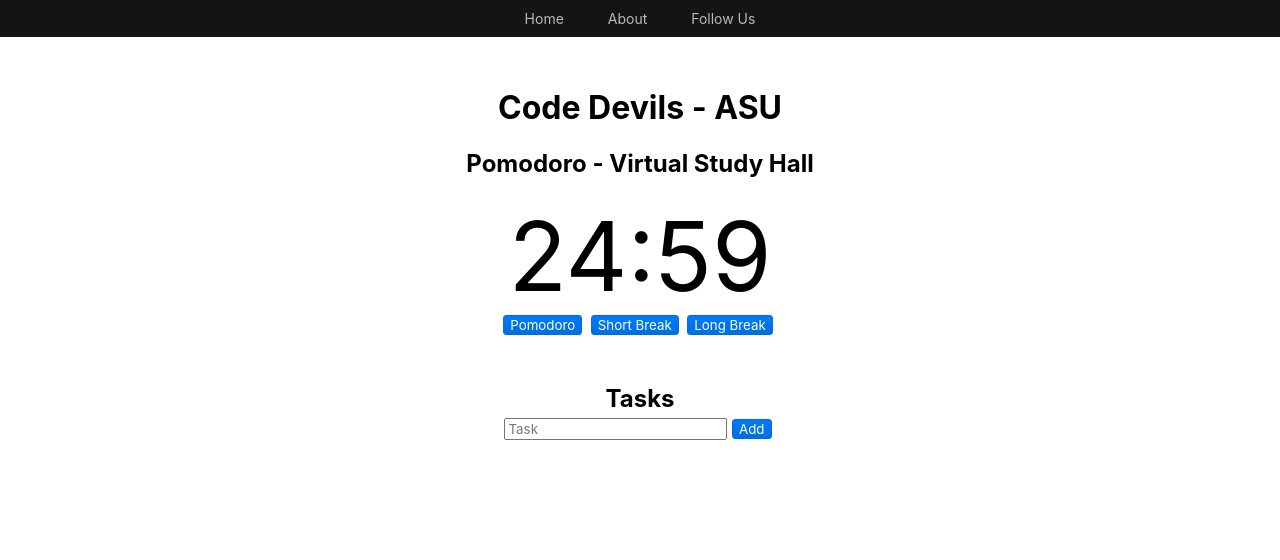
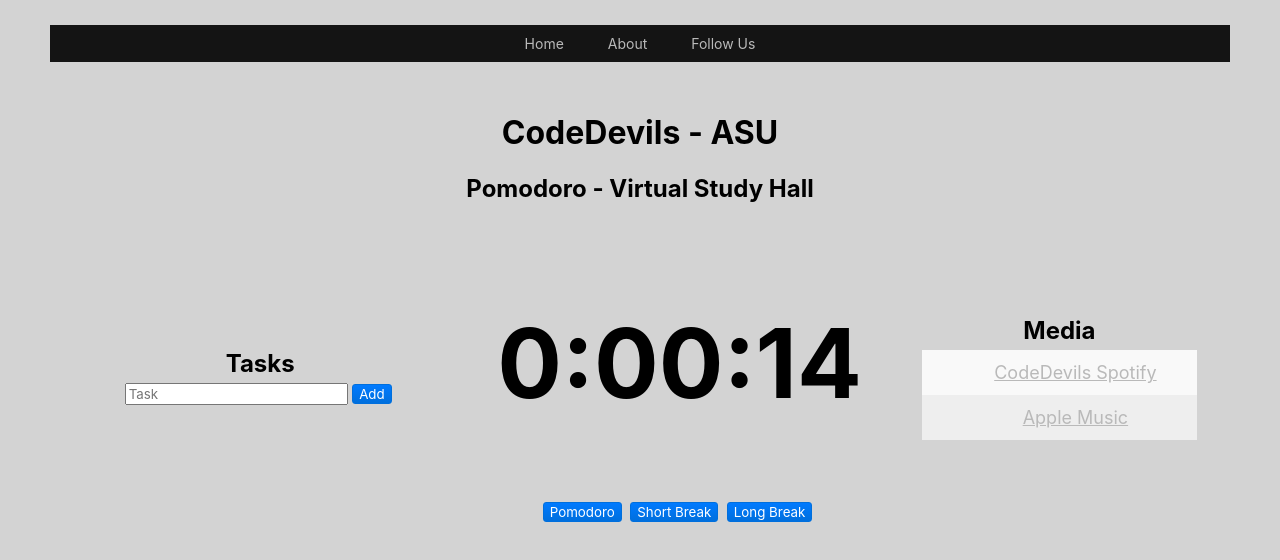
Before and after one commit to kgrewal2/pomodoro-vsh, a plain HTML site: page index.html in a window 1280 px wide. Both pictures are taken after a click on the button "Pomodoro". Drawn offline with Linux system fonts and the light colour scheme.

Commit message:
Updated the layout of the app...
Added sound, but it's not yet working, keeps throwing errors.

```diff
--- a/CSS/home.css
+++ b/CSS/home.css
@@ -1,12 +1,14 @@
 html * {
-    font-family: "SF Pro Text", "Myriad Set Pro", "SF Pro Icons", "Helvetica Neue", "Helvetica", "Arial",
-    "Lucida Sans Unicode", "Lucida Grande", sans-serif;
+    font-family: "SF Pro Text", "Myriad Set Pro", "SF Pro Icons", "Helvetica Neue", "Helvetica", "Arial", "Lucida Sans Unicode", "Lucida Grande", sans-serif;
 }
 
 body {
-    margin: 0;
-    padding: 0;
-    alignment: center;
+    margin: 25px 50px;
+    padding: 0px;
+    /*This will be able to be customized.*/
+    background-color: lightgrey;
+    opacity: 100%;
+    align-content: center;
 }
 
 .dark-bar {
@@ -27,17 +29,27 @@
     cursor: pointer;
 }
 
-.dark-bar a:focus, a:visited, a:active, a:link {
+.dark-bar a:focus,
+a:visited,
+a:active,
+a:link {
     color: #b9b9b9;
 }
 
 #time-label {
-    padding: 10px;
+    padding: 0px;
     font-size: 96px;
+    text-align: center;
+}
+
+.buttons {
+    padding: 0px;
+    font-size: 48px;
+    display: center;
 }
 
 button {
-    display: inline-block;
+    display: center;
     margin: 0 0.3em 0.3em 0;
     border: 1px solid #006fdd;
     border-radius: 3px;
@@ -52,7 +64,9 @@
     background: linear-gradient(rgba(0, 122, 255, 0.85), rgba(0, 111, 221, 0.91));
 }
 
+
 /*List used for Task List*/
+
 ul {
     margin: 0;
     padding: 0;
@@ -66,7 +80,6 @@
     background: #eee;
     font-size: 18px;
     transition: 0.2s;
-
     -webkit-user-select: none;
     -moz-user-select: none;
     -ms-user-select: none;
--- a/Scripts/home.js
+++ b/Scripts/home.js
@@ -1,25 +1,51 @@
 var interval;
 var seconds = 0;
+let tickingSoundMP3 = new sound("./pomodoro-vsh/resources/Ticking_Clock-KevanGC-1934595011.mp3");
+let tickingSoundWAV = new sound("./pomodoro-vsh/resources/Ticking_Clock-KevanGC-1934595011.wav");
 
 /*Start Timer*/
 function startTimer(time) {
     clearInterval(interval);
-    seconds = time * 60;
+    seconds = 15;//time * 60;
     interval = setInterval(changeTimeLabel, 1000);
+}
+
+
+/*Play ticking sound.*/
+function playsound(snd){
+    this.sound = document.createElement("audio");
+    this.sound.src = snd;
+    this.sound.setAttribute("preload", "auto");
+    this.sound.setAttribute("controls", "none");
+    this.sound.style.display = "none";
+    document.body.appendChild(this.sound);
+    this.play = function(){
+        this.sound.play();
+    }
+    this.stop = function(){
+        this.sound.pause();
+    }
 }
 
 /*Change time label*/
 function changeTimeLabel() {
     let timeLabel = document.getElementById("time-label");
+    var selectedSession = 4;
 
     let min = ("0" + Math.floor(seconds / 60)).slice(-2);
     let sec = ("0" + seconds % 60).slice(-2);
+    let hr = (min * 60)/selectedSession;
     seconds--;
-    timeLabel.innerHTML = min + ":" + sec;
+    timeLabel.innerHTML = hr + ":" + min + ":" + sec;
     if (seconds === -1)
         clearInterval(interval);
     if (seconds < 10)
         timeLabel.style.color = "red";
+        /*Start flashing and make noise here @ ~ 10 seconds left.*/
+        //tickingSoundMP3.play();
+        //tickingSoundWAV.play();
+        playsound(tickingSoundMP3);
+        playsound(tickingSoundWAV);
 }
 
 
--- a/index.html
+++ b/index.html
@@ -1,11 +1,13 @@
 <!DOCTYPE html>
 <html lang="en">
+
 <head>
     <meta charset="UTF-8">
     <title>Pomodoro - Virtual Study Hall</title>
     <link rel="stylesheet" href="CSS/home.css">
     <script src="Scripts/home.js"></script>
 </head>
+
 <body>
 
     <!--Navigation-->
@@ -16,14 +18,19 @@
     </div>
 
     <div style="text-align: center; padding: 30px">
-    <H1>Code Devils - ASU</H1>
-    <H2>Pomodoro - Virtual Study Hall</H2>
-    <label id="time-label">00:00</label>
-    <br>
-    <button id="startPomodoro" onclick="startTimer(25)">Pomodoro</button>
-    <button onclick="startTimer(5)">Short Break</button>
-    <button onclick="startTimer(15)">Long Break</button>
-    <br><br><br>
+        <header id="headline">
+            <h1>CodeDevils - ASU</h1>
+            <h2>Pomodoro - Virtual Study Hall</h2>
+
+        </header>
+
+
+        <!-- Make a row, that will have 3 columns. -->
+        <div class="flex-box" id="frame">
+            <div class="container-fluid" id="top-section">
+                <table style="width:100%">
+                    <tr>
+                        <td>
                             <div class="header" id="tasks">
                                 <h2 style="margin:5px">Tasks</h2>
                                 <input id="taskTitle" placeholder="Task" type="text">
@@ -31,8 +38,46 @@
                             </div>
                             <ul id="tasksList">
                             </ul>
+                        </td>
+
+                        <td>
+                            <h2 id="time-label">00:00:00</h2>
+                            <!-- Button Section Here. -->
+                            <!--<div class="container-fluid" id="buttons">
+                <secton class="btn-grp" id="choices">
+                    <div id="span-grp">
+                        <select id="session" value="4" type="submit" onclick='getHr()'><option>SESSION LENGTH</option></select>
+                        <select id="study" value="0" type="submit" onclick='getStudy()'><option>STUDY TIME</option></select>
+                        <select id="break" value="1" type="submit" onclick='getBreak()'><option>BREAK TIME</option></select>
+                        <button id="start" value="2" type="submit" onclick='checkInput()'>START</button>
+                        <button id="stop" value="3" type="submit" onclick='getStop()'>STOP</button>
+                        <!-- TODO 3/16:
+                            <button id="reset" value="4" type="submit" onclick='getReset()'>RESET</button>
+                        -->
+                            <div id="buttons">
+                                <button id="startPomodoro" onclick="startTimer(25)">Pomodoro</button>
+                                <button onclick="startTimer(5)">Short Break</button>
+                                <button onclick="startTimer(15)">Long Break</button>
+                            </div>
+                        </td>
+                        <td>
+
+                            <div class="header" id="media">
+                                <h2 style="margin:5px">Media</h2>
+                                <!--<button class="addTaskButton" onclick="newElement()">Add</button>
+                            </div> -->
+                                <ul id="mediaList">
+                                    <li><a id="spotify" target="_blank" href="https://open.spotify.com/playlist/0lHeOLHPtj3dZnI7hjbEiy?si=5KzGDm-fRdybH8sM-cSISg">CodeDevils Spotify</a></li>
+                                    <li><a id="appleMusic" target="_blank" href="https://itunes.apple.com/deeplink?app=music&p=browse">Apple Music</a></li>
+                                </ul>
+                            </div>
+                        </td>
+                    </tr>
+                </table>
+            </div>
         </div>
 
 
 </body>
+
 </html>
```
Also changed, not shown: resources/theme-colors.png (added), 2 other files. Lines whose indentation alone changed are shown as unchanged.
